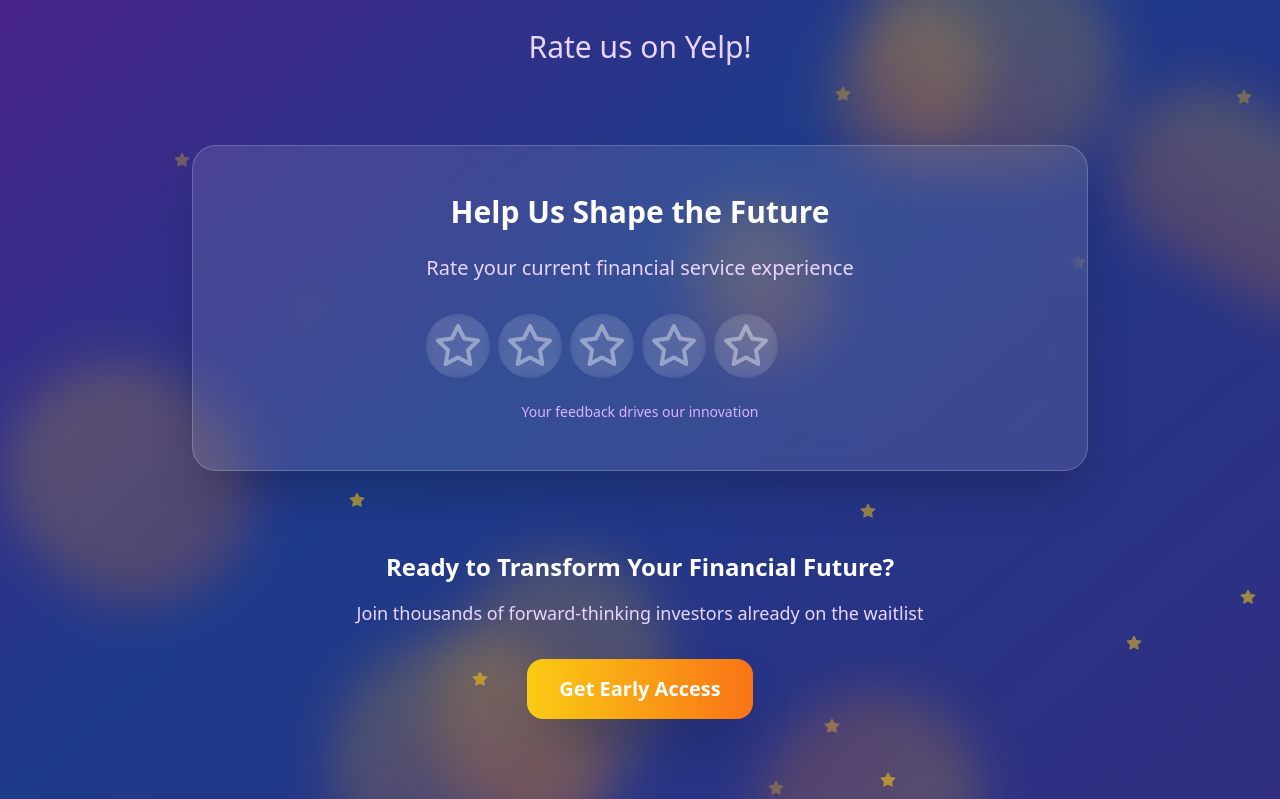
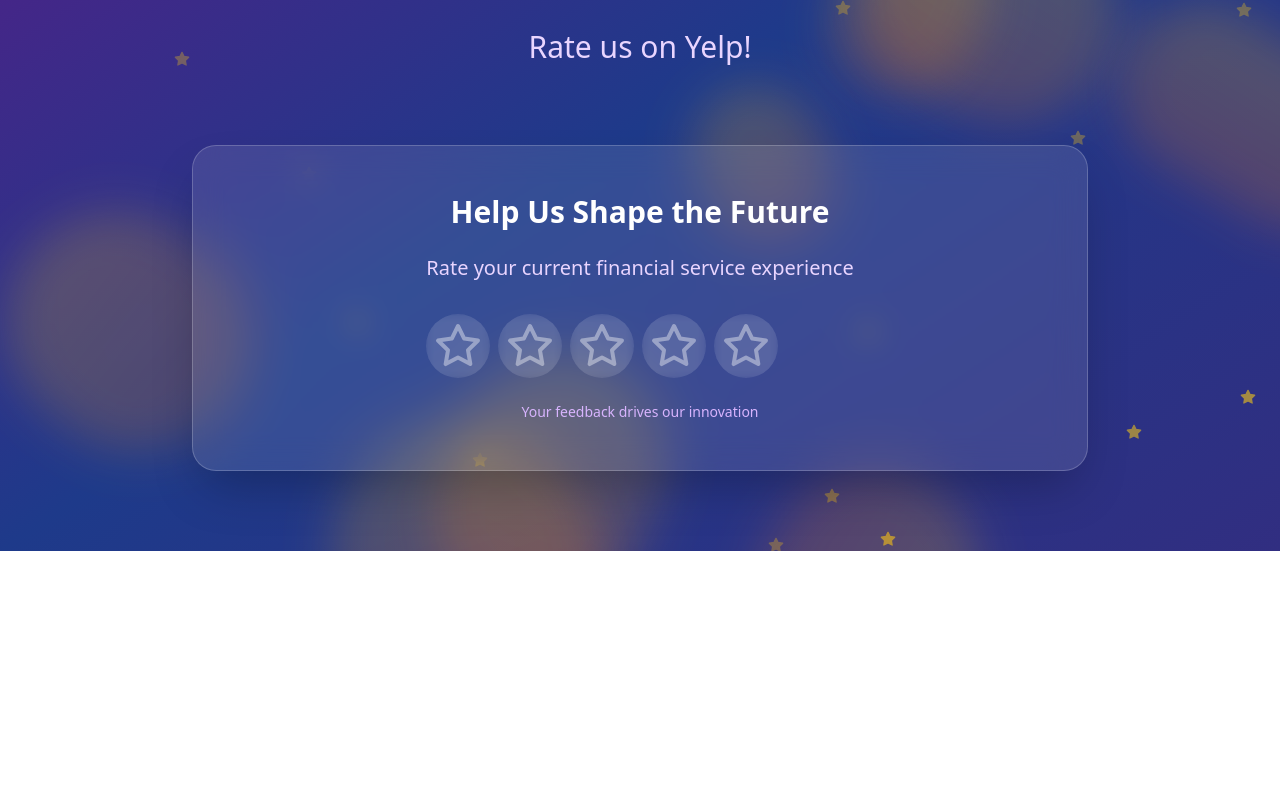
Before and after one commit to mnaguru/5-star-Google, a React (Vite) app: page / in a window 1280 px wide. Shown: the part 291-1090 px from the top of the page. After the commit the page ends 842 px from the top, so only its background shows below. Built offline with nearby package versions, Linux system fonts and the light colour scheme.

Commit message:
Remove bottom CTA section

```diff
--- a/src/App.tsx
+++ b/src/App.tsx
@@ -145,19 +145,6 @@ export default function App() {
             )}
           </div>
         </div>
-
-        {/* Bottom CTA Section */}
-        <div className="text-center mt-20 animate-fade-in-up" style={{ animationDelay: '0.9s' }}>
-          <h3 className="text-2xl font-bold text-white mb-4">
-            Ready to Transform Your Financial Future?
-          </h3>
-          <p className="text-lg text-purple-200 mb-8">
-            Join thousands of forward-thinking investors already on the waitlist
-          </p>
-          <button className="px-8 py-4 bg-gradient-to-r from-yellow-400 to-orange-500 text-white font-bold text-xl rounded-2xl shadow-2xl hover:scale-105 transition-all duration-300 hover:shadow-yellow-400/25">
-            Get Early Access
-          </button>
-        </div>
       </div>
     </div>
   );
```
